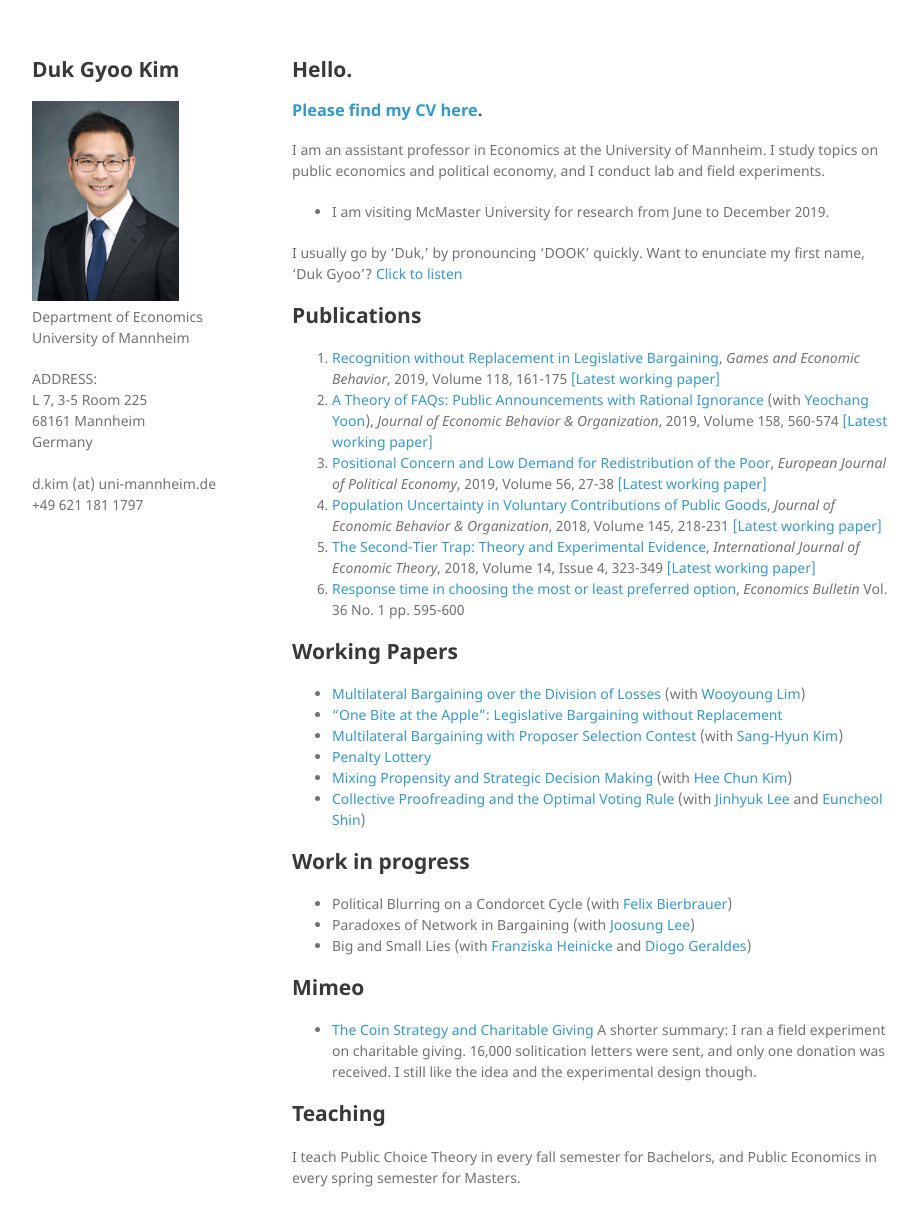
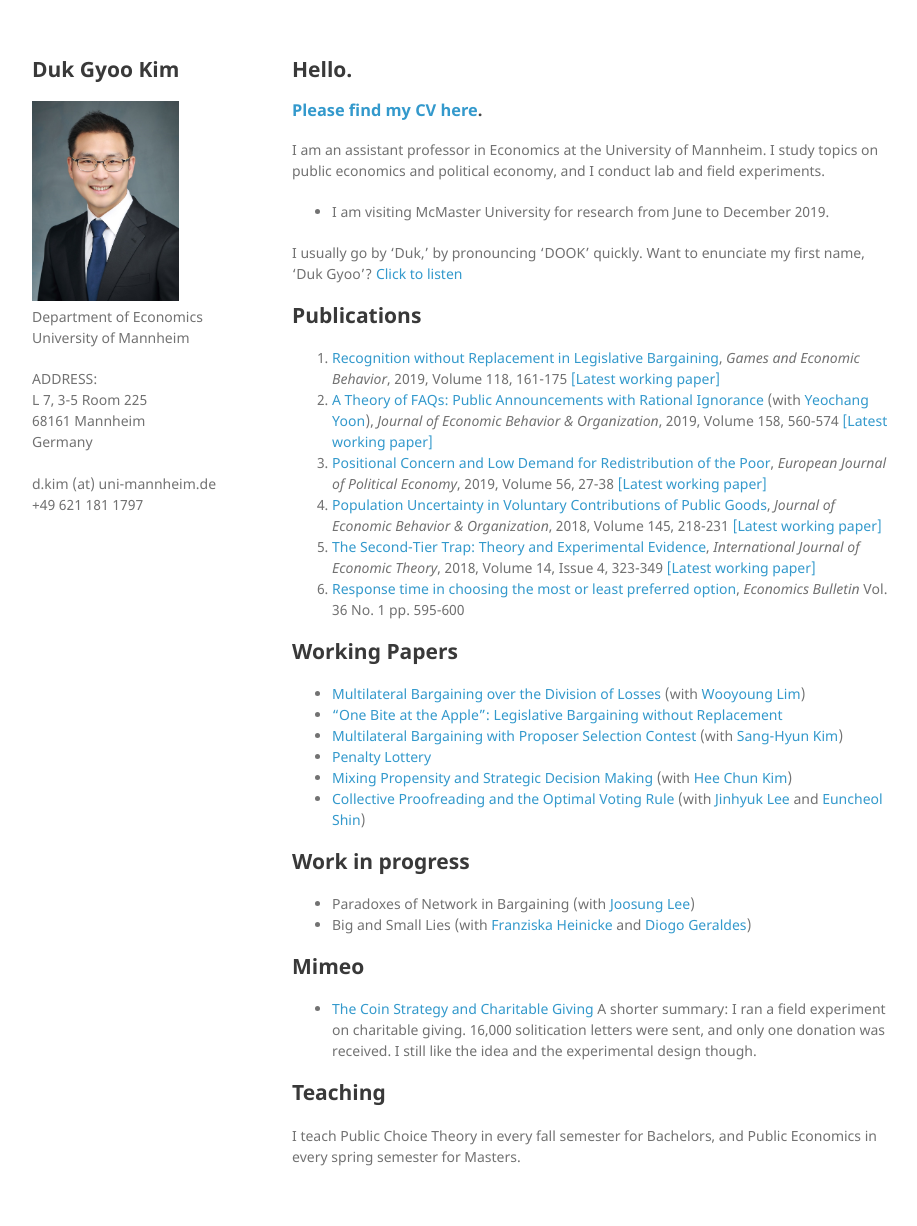
Before and after one commit to kimdukgyoo/kimdukgyoo.github.io, a Jekyll site: the page built from index.md, in a window 1280 px wide and 1258 px high. Shown: the top 1226 px of the window, without its empty margins (178-1095 px from the left). Built offline with Jekyll 4.4.1, drawn with Linux system fonts in a browser that asks for light colours; our own code applies the rules of GitHub Pages for plain Markdown files.

Commit message:
Update index.md

```diff
--- a/index.md
+++ b/index.md
@@ -28,7 +28,7 @@
 * <a href="https://kimdukgyoo.github.io/PDFfiles/CollectiveProofreading.pdf" target="_blank"> Collective Proofreading and the Optimal Voting Rule </a> (with <a href="https://sites.google.com/site/jinhyuk2con/" target="_blank">Jinhyuk Lee</a> and <a href="https://sites.google.com/site/euncheolshin00/" target="_blank">Euncheol Shin</a>)
 
 ## Work in progress
-* Political Blurring on a Condorcet Cycle (with <a href="https://www.wiso.uni-koeln.de/de/forschung/find-an-expert/experts/prof-dr-felix-bierbrauer/" target="_blank">Felix Bierbrauer</a>)
+<!--* Political Blurring on a Condorcet Cycle (with <a href="https://www.wiso.uni-koeln.de/de/forschung/find-an-expert/experts/prof-dr-felix-bierbrauer/" target="_blank">Felix Bierbrauer</a>)-->
 * Paradoxes of Network in Bargaining (with <a href="https://sites.google.com/site/joosungecon/research" target="_blank">Joosung Lee</a>)
 * Big and Small Lies (with <a href="https://sites.google.com/view/franziskaheinicke/research?authuser=0" target="_blank">Franziska Heinicke</a> and <a href="https://sites.google.com/site/diogogeraldes/research" target="_blank">Diogo Geraldes</a>)
 
```
